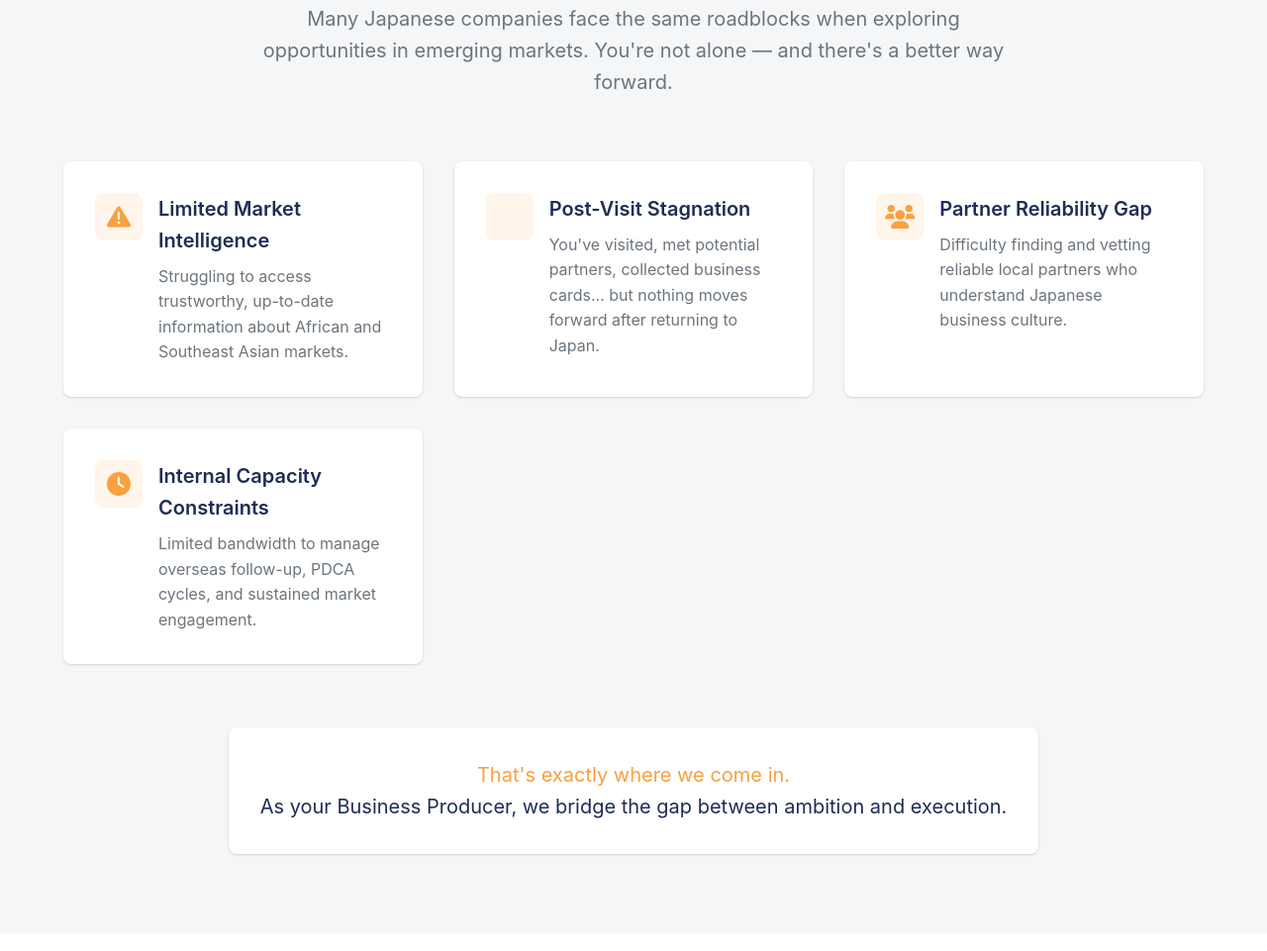
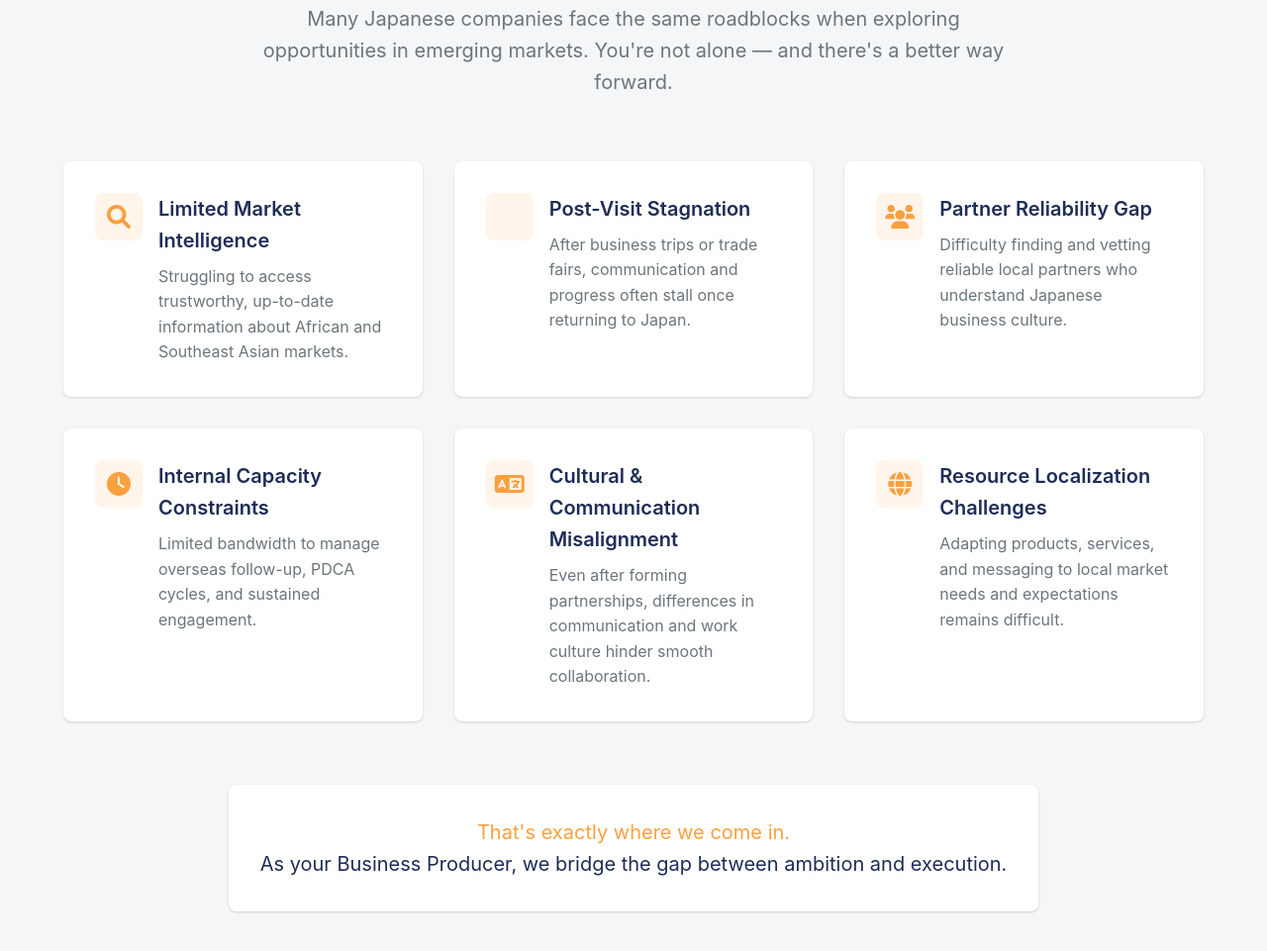
Before and after one commit to conradera/LKC-consulting-, a plain HTML site: page index.html in a window 1280 px wide. Shown: the part 1051-2012 px from the top of the page at 99% size. Drawn offline with Linux system fonts and the light colour scheme.

Commit message:
Add files via upload

```diff
--- a/index.html
+++ b/index.html
@@ -120,51 +120,63 @@
 
                 <!-- Pain Points Grid -->
                 <div class="empathy-grid">
-                    <div class="empathy-card">
-                        <div class="empathy-card-content">
-                            <div class="empathy-card-icon">
-                                <i class="fas fa-exclamation-triangle"></i>
+                    <div class="empathy-item">
+                        <div class="empathy-icon">
+                            <i class="fas fa-search"></i>
                         </div>
-                            <div class="empathy-card-text">
+                        <div class="empathy-text">
                             <h3>Limited Market Intelligence</h3>
                             <p>Struggling to access trustworthy, up-to-date information about African and Southeast Asian markets.</p>
                         </div>
                     </div>
-                    </div>
 
-                    <div class="empathy-card">
-                        <div class="empathy-card-content">
-                            <div class="empathy-card-icon">
+                    <div class="empathy-item">
+                        <div class="empathy-icon">
                             <i class="fas fa-chart-line-down"></i>
                         </div>
-                            <div class="empathy-card-text">
+                        <div class="empathy-text">
                             <h3>Post-Visit Stagnation</h3>
-                                <p>You've visited, met potential partners, collected business cards... but nothing moves forward after returning to Japan.</p>
-                            </div>
+                            <p>After business trips or trade fairs, communication and progress often stall once returning to Japan.</p>
                         </div>
                     </div>
 
-                    <div class="empathy-card">
-                        <div class="empathy-card-content">
-                            <div class="empathy-card-icon">
+                    <div class="empathy-item">
+                        <div class="empathy-icon">
                             <i class="fas fa-users"></i>
                         </div>
-                            <div class="empathy-card-text">
+                        <div class="empathy-text">
                             <h3>Partner Reliability Gap</h3>
                             <p>Difficulty finding and vetting reliable local partners who understand Japanese business culture.</p>
                         </div>
                     </div>
+
+                    <div class="empathy-item">
+                        <div class="empathy-icon">
+                            <i class="fas fa-clock"></i>
+                        </div>
+                        <div class="empathy-text">
+                            <h3>Internal Capacity Constraints</h3>
+                            <p>Limited bandwidth to manage overseas follow-up, PDCA cycles, and sustained engagement.</p>
+                        </div>
                     </div>
 
-                    <div class="empathy-card">
-                        <div class="empathy-card-content">
-                            <div class="empathy-card-icon">
-                                <i class="fas fa-clock"></i>
+                    <div class="empathy-item">
+                        <div class="empathy-icon">
+                            <i class="fas fa-language"></i>
                         </div>
-                            <div class="empathy-card-text">
-                                <h3>Internal Capacity Constraints</h3>
-                                <p>Limited bandwidth to manage overseas follow-up, PDCA cycles, and sustained market engagement.</p>
+                        <div class="empathy-text">
+                            <h3>Cultural & Communication Misalignment</h3>
+                            <p>Even after forming partnerships, differences in communication and work culture hinder smooth collaboration.</p>
                         </div>
+                    </div>
+
+                    <div class="empathy-item">
+                        <div class="empathy-icon">
+                            <i class="fas fa-globe"></i>
+                        </div>
+                        <div class="empathy-text">
+                            <h3>Resource Localization Challenges</h3>
+                            <p>Adapting products, services, and messaging to local market needs and expectations remains difficult.</p>
                         </div>
                     </div>
                 </div>
--- a/styles.css
+++ b/styles.css
@@ -411,25 +411,22 @@ body {
     margin-bottom: 4rem;
 }
 
-.empathy-card {
+.empathy-item {
     background-color: var(--white);
     padding: 2rem;
     border-radius: var(--border-radius);
     box-shadow: var(--shadow-sm);
     transition: var(--transition);
-}
-
-.empathy-card:hover {
-    box-shadow: var(--shadow-md);
-}
-
-.empathy-card-content {
     display: flex;
     align-items: flex-start;
     gap: 1rem;
 }
 
-.empathy-card-icon {
+.empathy-item:hover {
+    box-shadow: var(--shadow-md);
+}
+
+.empathy-icon {
     flex-shrink: 0;
     width: 3rem;
     height: 3rem;
@@ -440,19 +437,19 @@ body {
     justify-content: center;
 }
 
-.empathy-card-icon i {
+.empathy-icon i {
     color: var(--accent-color);
     font-size: 1.5rem;
 }
 
-.empathy-card-text h3 {
+.empathy-text h3 {
     font-size: 1.25rem;
     font-weight: 600;
     color: var(--text-primary);
     margin-bottom: 0.5rem;
 }
 
-.empathy-card-text p {
+.empathy-text p {
     color: var(--text-secondary);
     line-height: 1.6;
 }
```
Lines whose indentation alone changed are shown as unchanged.
